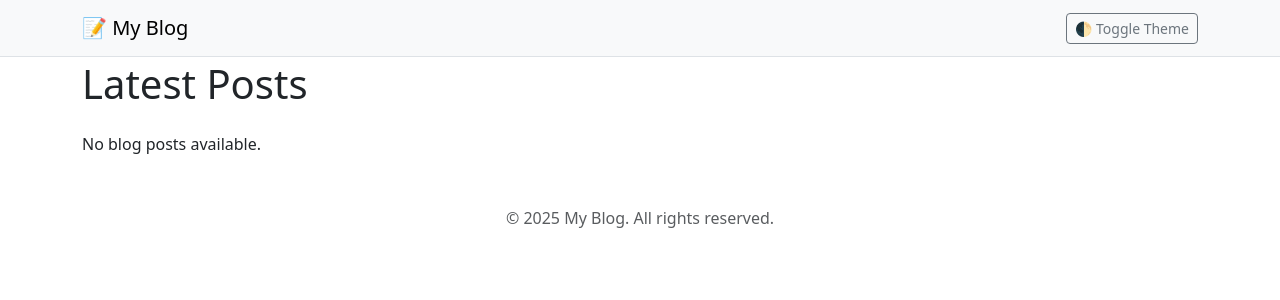
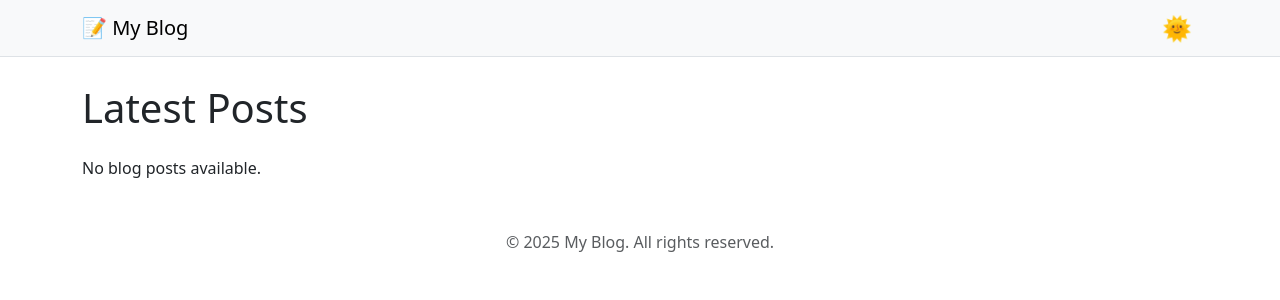
Before and after one commit to SubhasreeCodes/dj_blog, a Django app: page / in a window 1280 px wide. Shown: the top 300 px of the page. Run offline with Django 5.2, Linux system fonts and the light colour scheme; data that the repository does not hold is empty.

Commit message:
Icon added for dark and light theme change.

```diff
--- a/frontend/templates/frontend/base.html
+++ b/frontend/templates/frontend/base.html
@@ -1,11 +1,13 @@
 <!DOCTYPE html>
-<html lang="en" data-bs-theme="light">  <!-- Default theme -->
+<html lang="en" data-bs-theme="light">  <!-- Default theme is light -->
 <head>
     <meta charset="UTF-8">
     <title>{% block title %}My Blog{% endblock %}</title>
     <meta name="viewport" content="width=device-width, initial-scale=1.0">
+
     <!-- Bootstrap CSS -->
     <link href="https://cdn.jsdelivr.net/npm/bootstrap@5.3.3/dist/css/bootstrap.min.css" rel="stylesheet">
+
     <style>
         body {
             padding-top: 60px;
@@ -18,24 +20,31 @@
             text-align: center;
             color: var(--bs-secondary-color);
         }
+        #theme-toggle {
+            border: none;
+            background: none;
+            font-size: 1.5rem;
+            cursor: pointer;
+        }
     </style>
 </head>
 <body>
     <!-- Navbar with theme toggle -->
     <nav class="navbar navbar-expand-lg bg-body-tertiary fixed-top border-bottom">
-        <div class="container">
+        <div class="container d-flex justify-content-between align-items-center">
             <a class="navbar-brand" href="{% url 'home' %}">📝 My Blog</a>
-            <button class="btn btn-outline-secondary btn-sm" id="theme-toggle">
-                🌓 Toggle Theme
+            <button id="theme-toggle" title="Toggle Theme" aria-label="Toggle theme">
+                <span id="theme-icon">🌞</span>
             </button>
         </div>
     </nav>
 
     <!-- Main Content -->
-    <main class="container">
+    <main class="container mt-4">
         {% block content %}{% endblock %}
     </main>
 
+    <!-- Footer -->
     <footer class="footer">
         <p>© 2025 My Blog. All rights reserved.</p>
     </footer>
@@ -47,24 +56,31 @@
     <script>
         const toggleButton = document.getElementById('theme-toggle');
         const rootElement = document.documentElement;
+        const iconSpan = document.getElementById('theme-icon');
 
-        // Initialize theme from localStorage or system preference
+        const setIcon = (theme) => {
+            iconSpan.textContent = theme === 'dark' ? '🌙' : '🌞';
+        };
+
         const initTheme = () => {
             const savedTheme = localStorage.getItem('theme');
             if (savedTheme) {
                 rootElement.setAttribute('data-bs-theme', savedTheme);
+                setIcon(savedTheme);
             } else {
                 const systemDark = window.matchMedia('(prefers-color-scheme: dark)').matches;
-                rootElement.setAttribute('data-bs-theme', systemDark ? 'dark' : 'light');
+                const defaultTheme = systemDark ? 'dark' : 'light';
+                rootElement.setAttribute('data-bs-theme', defaultTheme);
+                setIcon(defaultTheme);
             }
         };
 
-        // Toggle theme and save to localStorage
         toggleButton.addEventListener('click', () => {
             const currentTheme = rootElement.getAttribute('data-bs-theme');
             const newTheme = currentTheme === 'dark' ? 'light' : 'dark';
             rootElement.setAttribute('data-bs-theme', newTheme);
             localStorage.setItem('theme', newTheme);
+            setIcon(newTheme);
         });
 
         initTheme();
```
